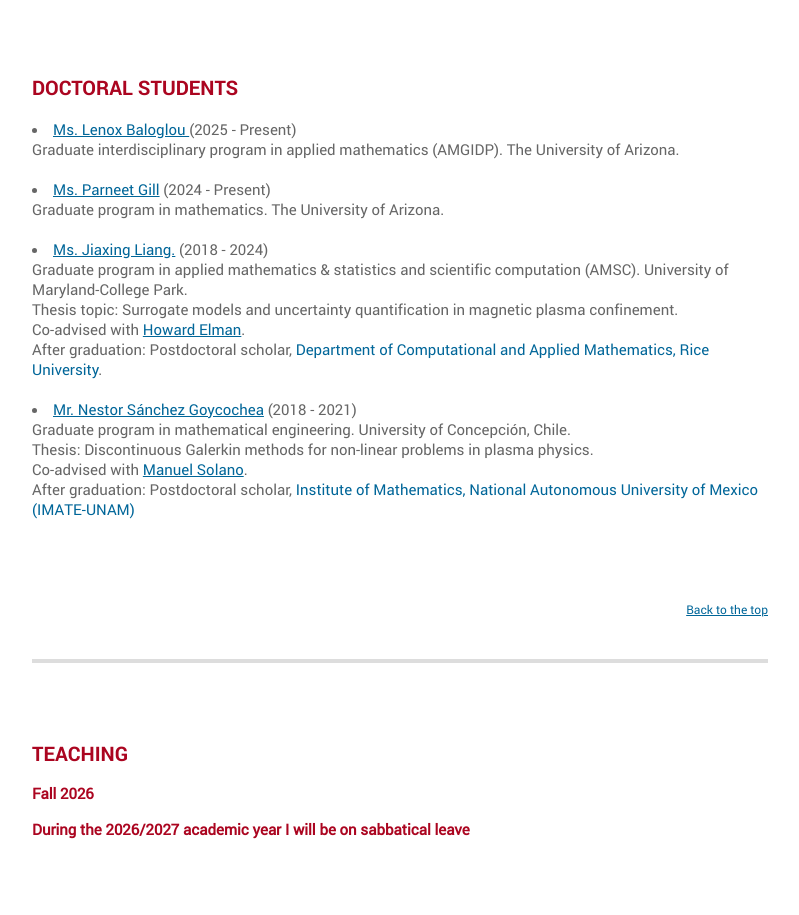
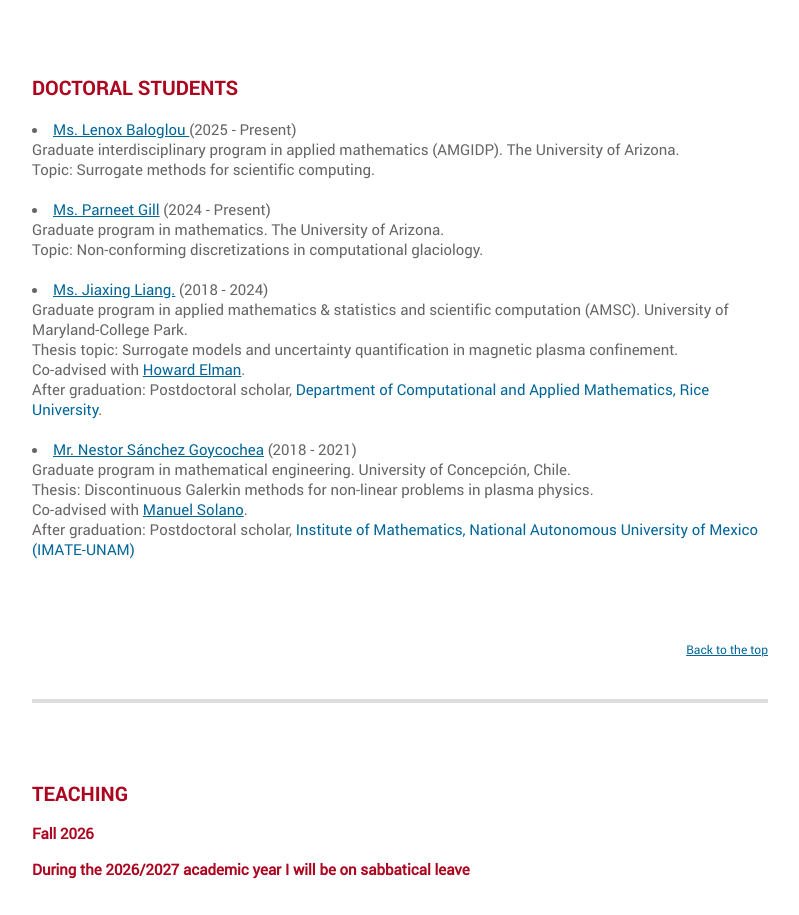
Before and after one commit to tonatiuhsv/tonatiuhsv.github.io, a plain HTML site: page index.html in a window 1280 px wide. Shown: the part 4721-5636 px from the top of the page, without its empty margins (432-1231 px from the left). Drawn offline with Linux system fonts and the light colour scheme; files whose address does not match are found by name.

Commit message:
Update index.html

```diff
--- a/index.html
+++ b/index.html
@@ -286,8 +286,8 @@
                         <div class="col-md-12">
                             <h4 class="widget-title"><strong>Doctoral Students</strong></h4>
                             <ul class="list">
-				<li><a href="https://scholar.google.com/citations?user=7gVccjIAAAAJ&hl=en&oi=ao" target="_blank"><u>Ms. Lenox Baloglou </u></a> (2025 - Present) <br>Graduate interdisciplinary program in applied mathematics (AMGIDP). The University of Arizona.</li><br>
-				<li><a href="https://scholar.google.com/citations?user=KI__0SwAAAAJ&hl=en" target="_blank"><u>Ms. Parneet Gill</u></a> (2024 - Present) <br>Graduate program in mathematics. The University of Arizona.</li><br>
+				<li><a href="https://scholar.google.com/citations?user=7gVccjIAAAAJ&hl=en&oi=ao" target="_blank"><u>Ms. Lenox Baloglou </u></a> (2025 - Present) <br>Graduate interdisciplinary program in applied mathematics (AMGIDP). The University of Arizona.<br>Topic: Surrogate methods for scientific computing.</li><br>
+				<li><a href="https://scholar.google.com/citations?user=KI__0SwAAAAJ&hl=en" target="_blank"><u>Ms. Parneet Gill</u></a> (2024 - Present) <br>Graduate program in mathematics. The University of Arizona.<br>Topic: Non-conforming discretizations in computational glaciology.</li><br>
 				<li><a href="https://scholar.google.com/citations?user=DJd9G6QAAAAJ&hl=en" target="_blank"><u>Ms. Jiaxing Liang.</u></a>  (2018 - 2024)<br>Graduate program in applied mathematics & statistics and scientific computation (AMSC). University of Maryland-College Park. <br> Thesis topic: Surrogate models and uncertainty quantification in magnetic plasma confinement.<br> Co-advised with <a href="https://www.cs.umd.edu/users/elman/" target="_blank"><u> Howard Elman</u></a>.<br>After graduation: Postdoctoral scholar, <a href="https://cmor.rice.edu/" target="_blank">Department of Computational and Applied Mathematics, Rice University</a>.</li><br>
 				<li><a href="https://scholar.google.com/citations?user=9MNfah0AAAAJ&hl=en" target="_blank"><u>Mr. Nestor Sánchez Goycochea</u></a> (2018 - 2021) <br>Graduate program in mathematical engineering. University of Concepción, Chile. <br> Thesis: Discontinuous Galerkin methods for non-linear problems in plasma physics. <br> Co-advised with <a href="https://www.ing-mat.udec.cl/~msolano/" target="_blank"><u> Manuel Solano</u></a>. <br>After graduation: Postdoctoral scholar, <a href="https://www.matem-juriquilla.unam.mx/" target="_blank">Institute of Mathematics, National Autonomous University of Mexico (IMATE-UNAM)</a></li><br>
 			    </ul>
```
